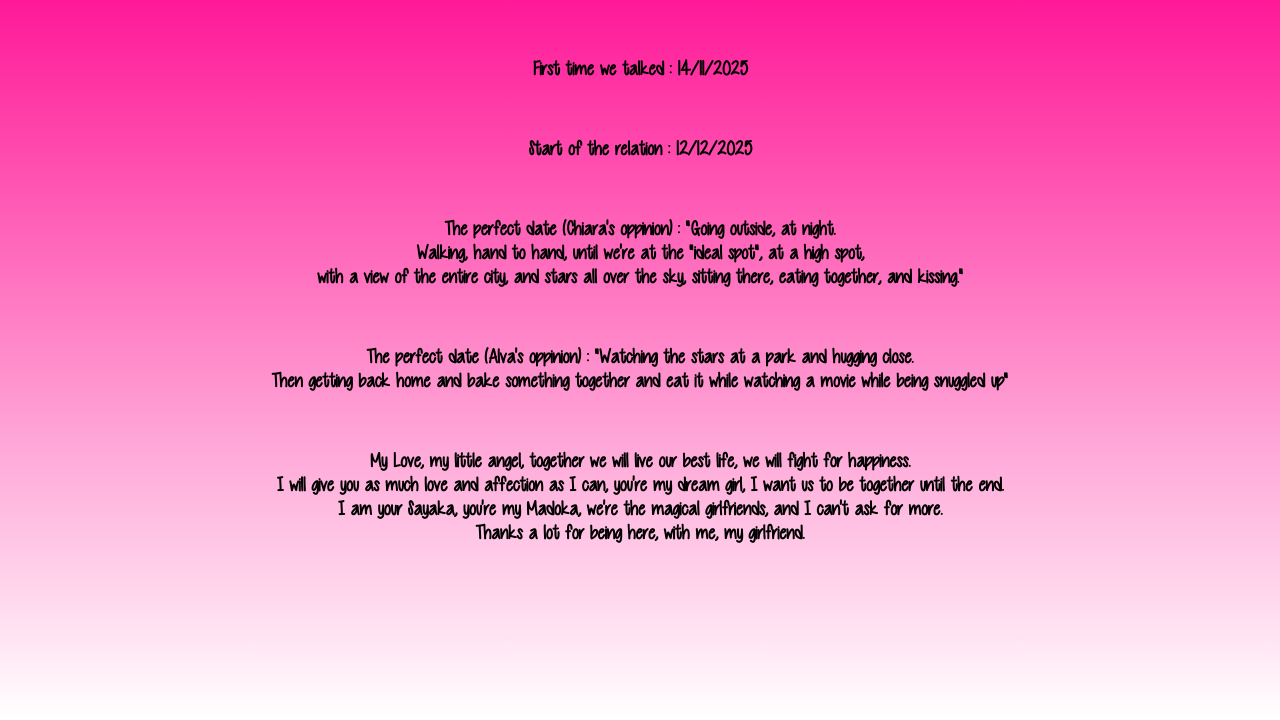
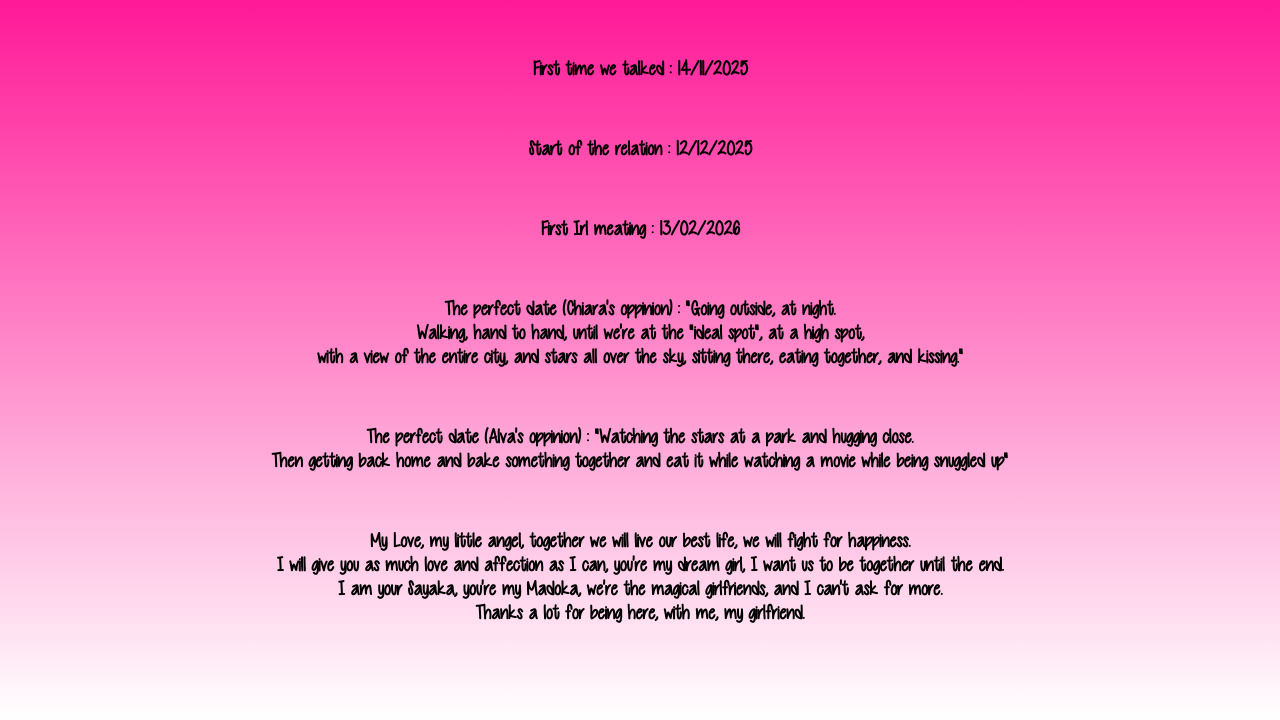
Before and after one commit to user9753684256915/mylove, a plain HTML site: page html/us.html in a window 1280 px wide. Shown: the part 80-800 px from the top of the page. Drawn offline with Linux system fonts and the light colour scheme.

Commit message:
Update us.html

```diff
--- a/html/us.html
+++ b/html/us.html
@@ -24,6 +24,7 @@
         <div class="bio">
             <p>First time we talked : 14/11/2025</p>
             <p>Start of the relation : 12/12/2025</p>
+            <p>First Irl meating : 13/02/2026</p>
             <p>The perfect date (Chiara's oppinion) : "Going outside, at night.<br>
                 Walking, hand to hand, until we're at the "ideal spot", at a high spot,<br>
                 with a view of the entire city, and stars all over the sky, sitting there, eating together, and kissing."
```
